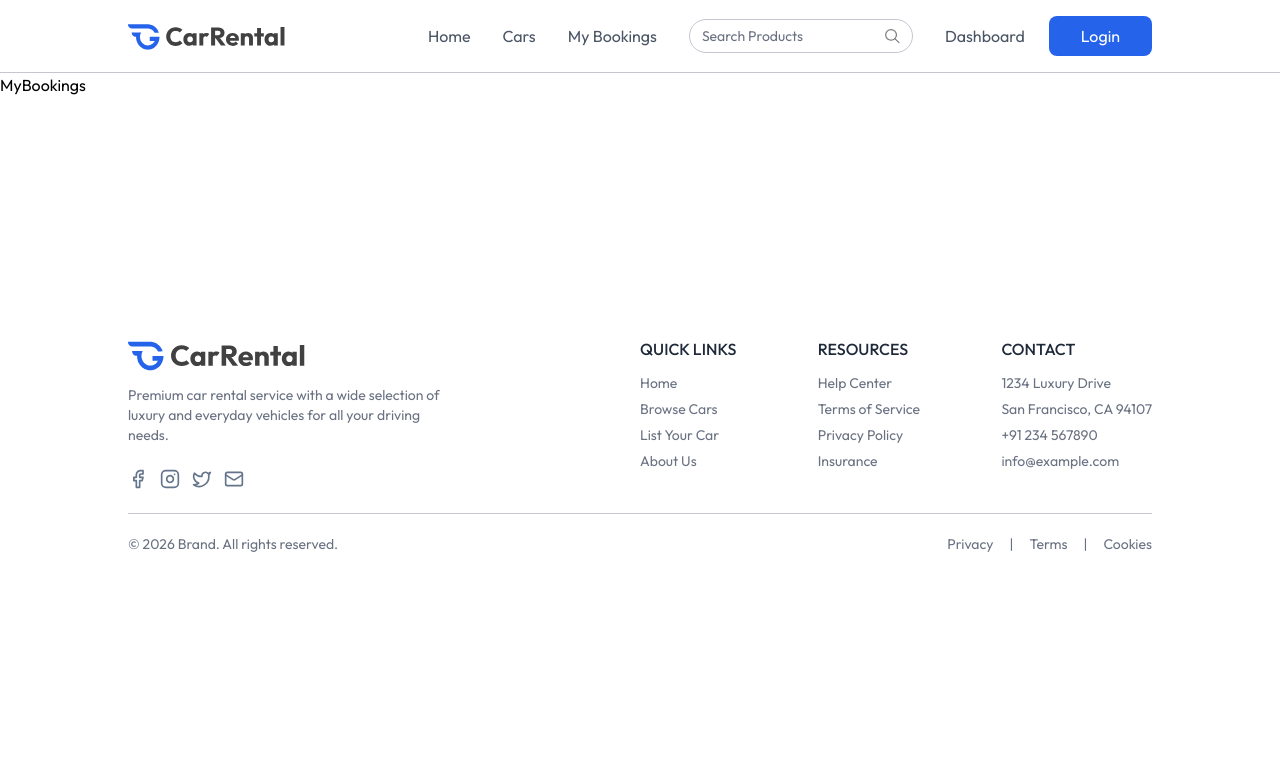
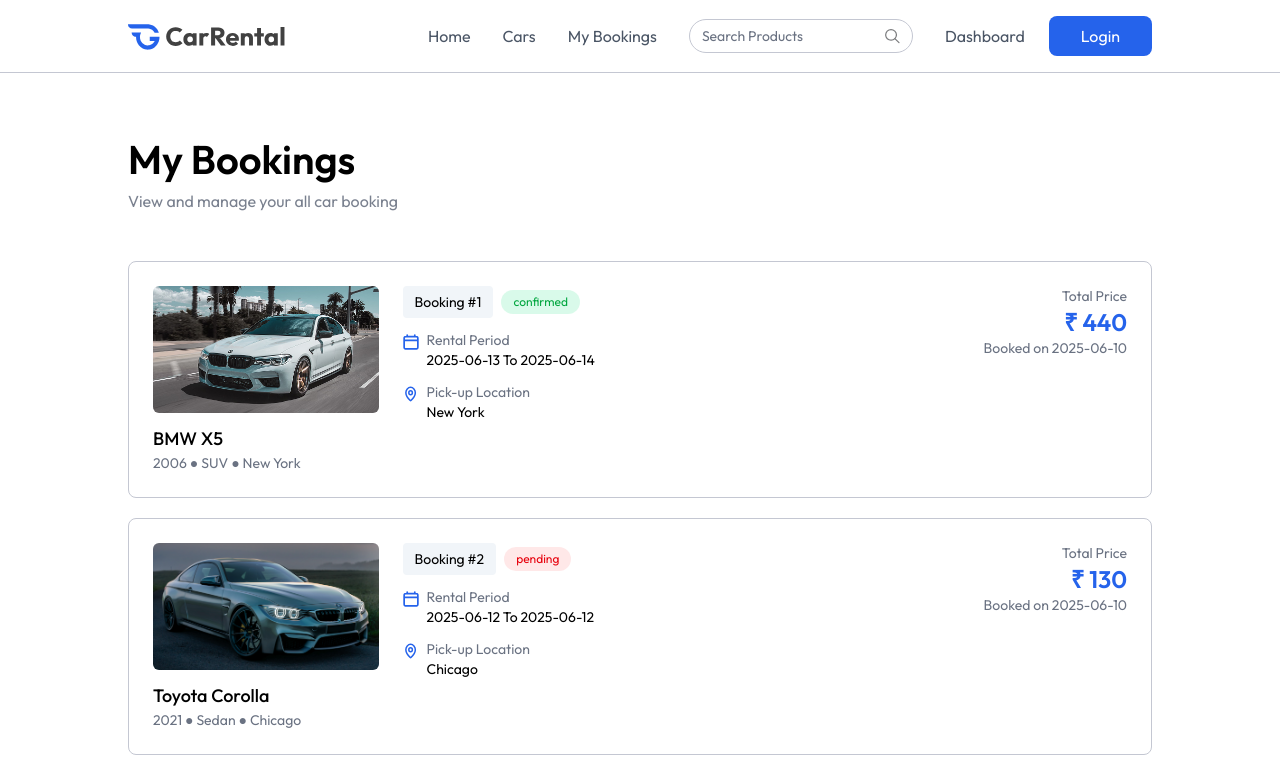
Before and after one commit to satyaki95/Vehicle-Rental, a React (Vite) app in the folder client/: page /my-bookings in a window 1280 px wide. Shown: the top 773 px of the page. Built offline with nearby package versions, Linux system fonts and the light colour scheme.

Commit message:
My Booking Page

```diff
--- a/client/src/components/Title.jsx
+++ b/client/src/components/Title.jsx
@@ -3,7 +3,7 @@
 const Title = ({ title, subTitle, align }) => {
   return (
     <div
-      className={`flex flex-col justify-center items-center text-center ${(align === "left") & "md:items-start md:text-left"}`}
+      className={`flex flex-col justify-center items-center text-center ${(align === "left") && "md:items-start md:text-left"}`}
     >
       <h1 className="font-semibold text-4xl md:text-[40px]">{title}</h1>
       <p className="text-sm md:text-base text-gray-500/90 mt-2 max-w-156">
--- a/client/src/pages/MyBookings.jsx
+++ b/client/src/pages/MyBookings.jsx
@@ -1,9 +1,105 @@
-
+import { useEffect, useState } from "react";
+import { assets, dummyMyBookingsData } from "../assets/assets";
+import Title from "../components/Title";
 
 const MyBookings = () => {
+  const [bookings, setBookings] = useState([]);
+
+  const currency = import.meta.env.VITE_CURRENCY;
+
+  const fetchMyBookings = async () => {
+    setBookings(dummyMyBookingsData);
+  };
+
+  useEffect(() => {
+    fetchMyBookings();
+  }, []);
+
   return (
-    <div>MyBookings</div>
-  )
-}
+    <div className="px-6 md:px-16 lg:px-24 xl:px-32 2xl:px-48 mt-16 text-sm max-w-7xl">
+      <Title
+        title="My Bookings"
+        subTitle="View and manage your all car booking"
+        align="left"
+      />
 
-export default MyBookings
+      <div>
+        {bookings.map((booking, index) => (
+          <div
+            key={booking._id}
+            className="grid grid-cols-1 md:grid-cols-4 gap-6 p-6 border border-borderColor rounded-lg mt-5 first:mt-12"
+          >
+            {/* Car Image + Info */}
+            <div className="md:col-span-1">
+              <div className="rounded-md overflow-hidden mb-3">
+                <img
+                  src={booking.car.image}
+                  className="w-full h-auto aspect-video object-cover"
+                />
+              </div>
+              <p className="text-lg font-medium mt-2">
+                {booking.car.brand} {booking.car.model}
+              </p>
+
+              <p className="text-gray-500">
+                {booking.car.year} ● {booking.car.category} ●{" "}
+                {booking.car.location}
+              </p>
+            </div>
+
+            {/* Booking Info */}
+            <div className="md:col-span-2">
+              <div className="flex items-center gap-2">
+                <p className="px-3 py-1.5 bg-light rounded">
+                  Booking #{index + 1}
+                </p>
+                <p
+                  className={`px-3 py-1 text-xs rounded-full ${booking.status === "confirmed" ? "bg-green-400/15 text-green-600" : "bg-red-400/15 text-red-600"}`}
+                >
+                  {booking.status}
+                </p>
+              </div>
+              <div className="flex items-start gap-2 mt-3">
+                <img
+                  src={assets.calendar_icon_colored}
+                  className="w-4 h-4 mt-1"
+                />
+                <div>
+                  <p className="text-gray-500">Rental Period</p>
+                  <p>
+                    {booking.pickupDate.split("T")[0]} To{" "}
+                    {booking.returnDate.split("T")[0]}
+                  </p>
+                </div>
+              </div>
+
+              <div className="flex items-start gap-2 mt-3">
+                <img
+                  src={assets.location_icon_colored}
+                  className="w-4 h-4 mt-1"
+                />
+                <div>
+                  <p className="text-gray-500">Pick-up Location</p>
+                  <p>{booking.car.location}</p>
+                </div>
+              </div>
+            </div>
+
+            {/* Price */}
+            <div className="md:col-span-1 flex flex-col justify-between gap-6">
+              <div className="text-sm text-gray-500 text-right">
+                <p>Total Price</p>
+                <h1 className="text-2xl font-semibold text-primary">
+                  {currency} {booking.price}
+                </h1>
+                <p>Booked on {booking.createdAt.split("T")[0]}</p>
+              </div>
+            </div>
+          </div>
+        ))}
+      </div>
+    </div>
+  );
+};
+
+export default MyBookings;
```
